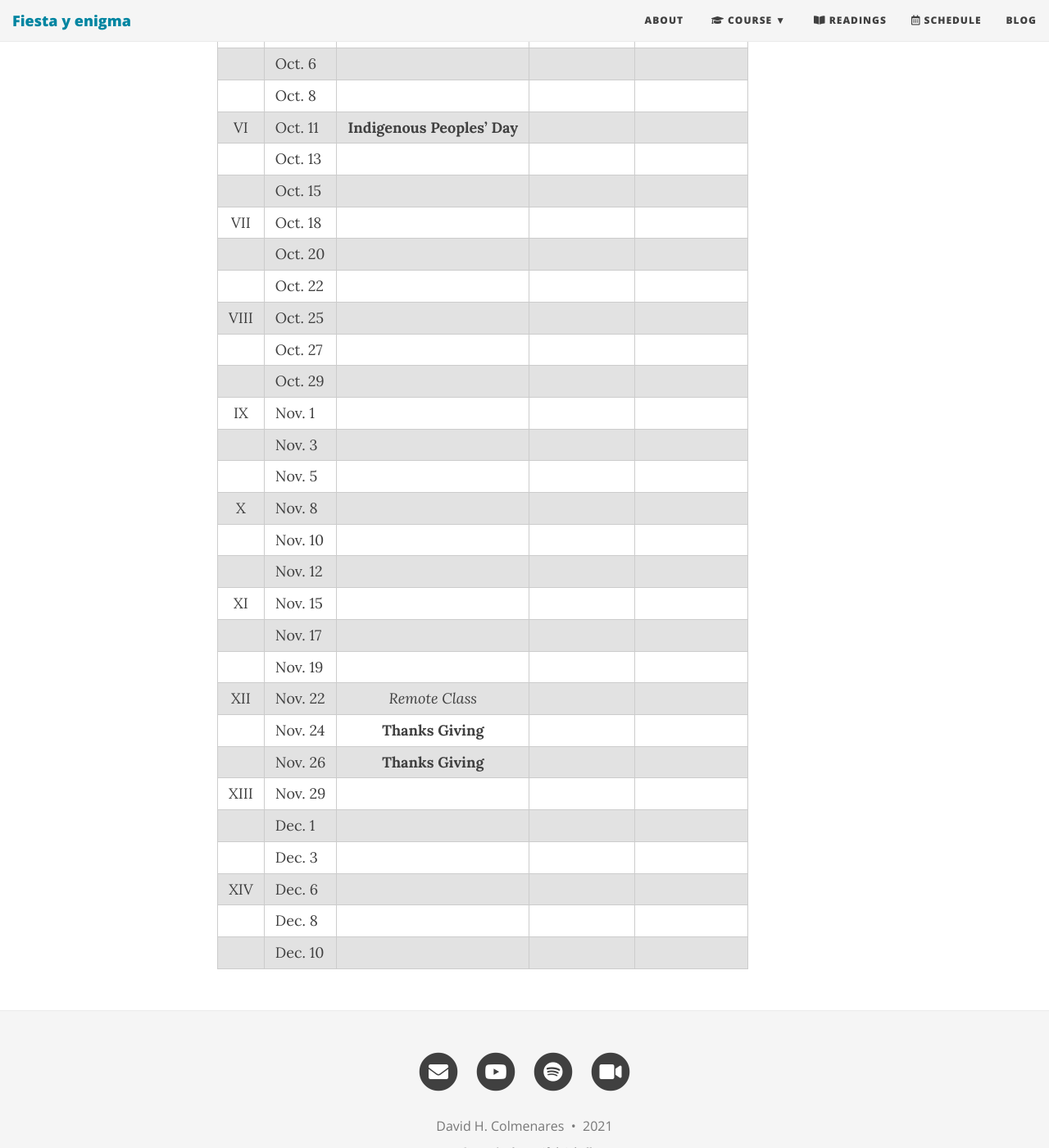
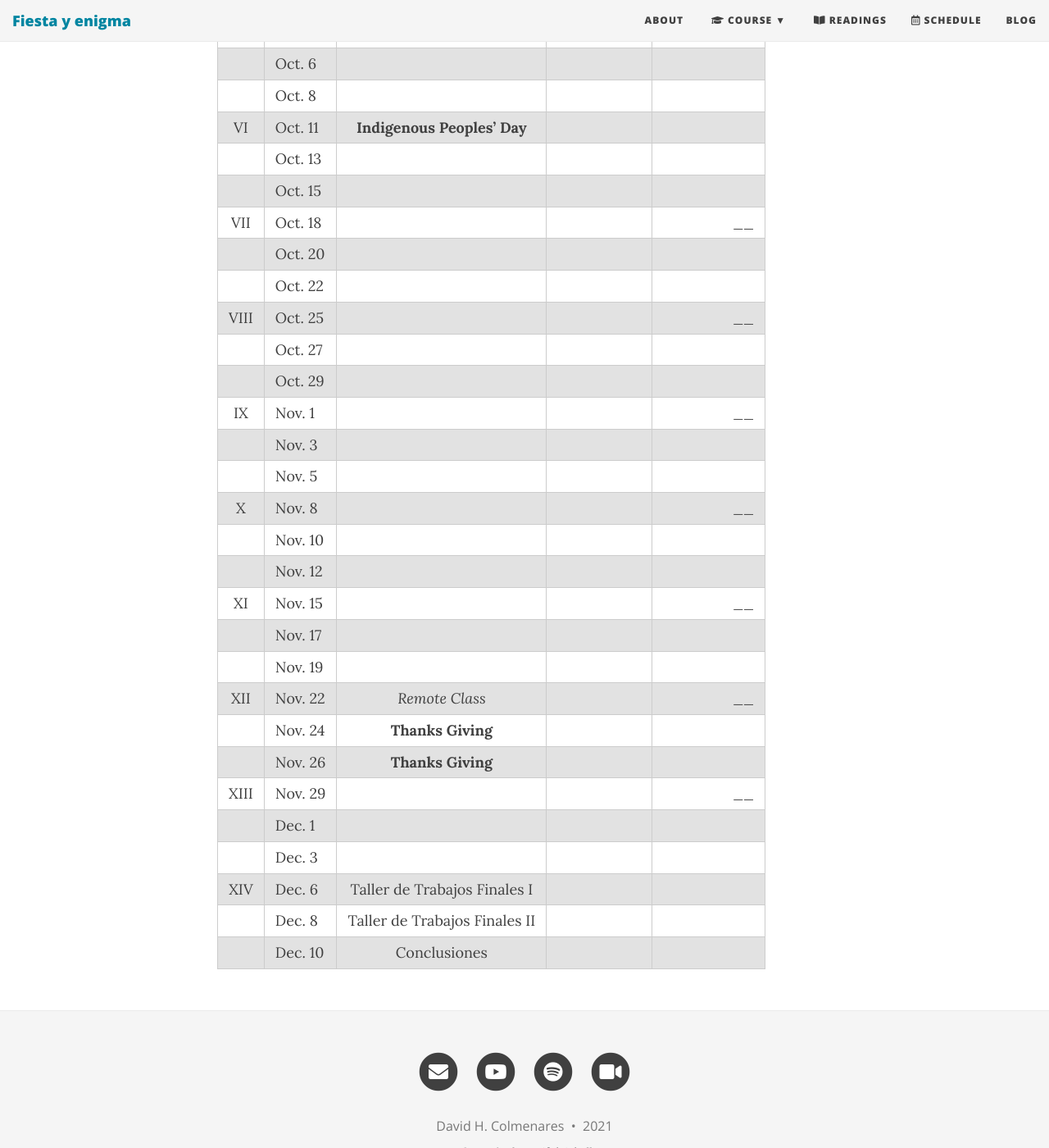
Before and after one commit to Hipomenes/ls452, a Jekyll site: the page built from calendar.md, in a window 1280 px wide and 1400 px high, scrolled down 911 px. Shown: the whole window at 82% size. Built offline with Jekyll 4.4.1, drawn with Linux system fonts in a browser that asks for light colours; nearby versions of some CDN libraries.

Commit message:
Update calendar.md

```diff
--- a/calendar.md
+++ b/calendar.md
@@ -12,42 +12,42 @@ subtitle: Spring 2021
 |  I  | Sep. 6   | **Labor Day** |
 |     | Sep. 8   |
 |     | Sep. 10  |
-|  II | Sep. 13  |
+|  II | Sep. 13  | | | ____
 |     | Sep. 15  |
 |     | Sep. 17  |
-| III | Sep. 20  |
+| III | Sep. 20  |  | | ____
 |     | Sep. 22  |
 |     | Sep. 24  |
-| IV  | Sep. 27  |
+| IV  | Sep. 27  |   | | ____
 |     | Sep. 29  |
 |     | Oct. 1   |
-| V   | Oct. 4   |
+| V   | Oct. 4   |    | | ____
 |     | Oct. 6   |
 |     | Oct. 8   |
 | VI  | Oct. 11  | **Indigenous Peoples' Day**
 |     | Oct. 13  |
 |     | Oct. 15  |
-| VII | Oct. 18  |
+| VII | Oct. 18  |    | | ____
 |     | Oct. 20  |
 |     | Oct. 22  |
-| VIII| Oct. 25  |
+| VIII| Oct. 25  |    | | ____
 |     | Oct. 27  |
 |     | Oct. 29  |
-| IX  | Nov. 1   |
+| IX  | Nov. 1   |    | | ____
 |     | Nov. 3   |
 |     | Nov. 5   |
-| X   | Nov. 8   |
+| X   | Nov. 8   |    | | ____
 |     | Nov. 10  |
 |     | Nov. 12  |
-| XI  | Nov. 15  |
+| XI  | Nov. 15  |    | | ____
 |     | Nov. 17  |
 |     | Nov. 19  |
-| XII | Nov. 22  | *Remote Class*
+| XII | Nov. 22  | *Remote Class*   | | ____
 |     | Nov. 24  | **Thanks Giving**
 |     | Nov. 26  | **Thanks Giving**
-|XIII | Nov. 29  |
+|XIII | Nov. 29  |    | | ____
 |     | Dec. 1   |
 |     | Dec. 3   |
-| XIV | Dec. 6   |
-|     | Dec. 8   |
-|     | Dec. 10  |
+| XIV | Dec. 6   | Taller de Trabajos Finales I
+|     | Dec. 8   | Taller de Trabajos Finales II
+|     | Dec. 10  | Conclusiones
```
